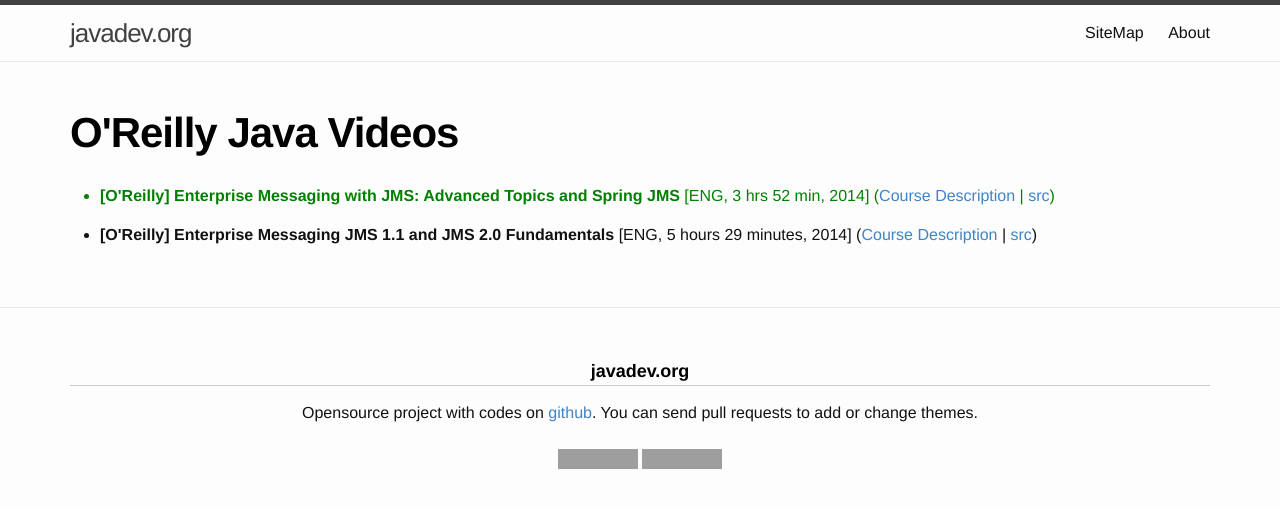
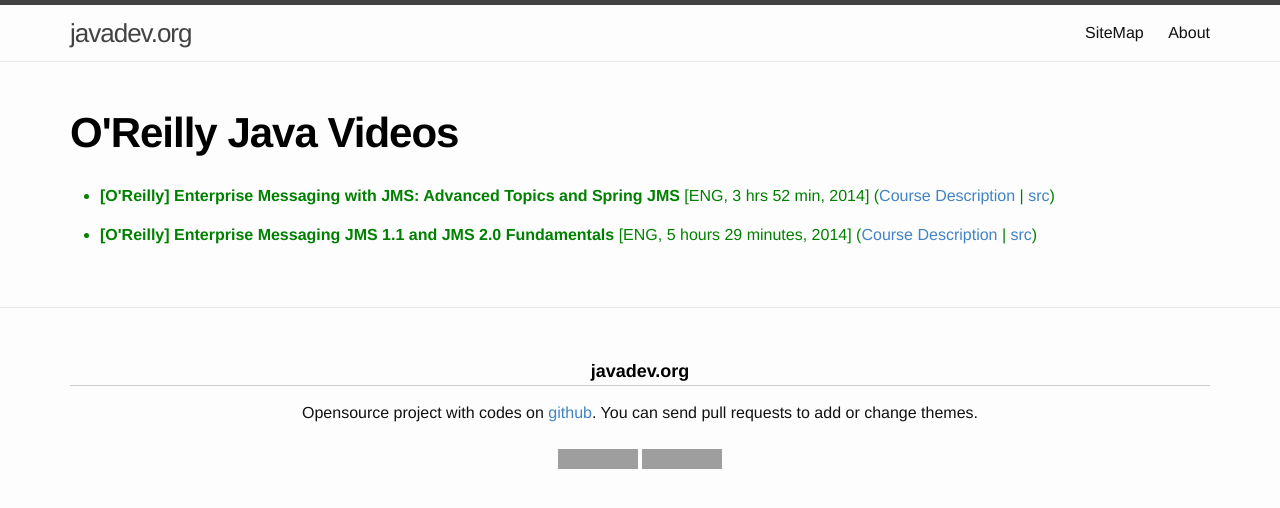
Before and after one commit to webmakaka/javadev.org, a Jekyll site: the page built from website/library/collections/video/paid/oreilly.md, in a window 1280 px wide. Shown: the top 508 px of the page. Built offline with Jekyll 4.4.1, drawn with Linux system fonts in a browser that asks for light colours; grey boxes are pictures that could not be loaded.

Commit message:
Update oreilly.md

```diff
--- a/website/library/collections/video/paid/oreilly.md
+++ b/website/library/collections/video/paid/oreilly.md
@@ -6,6 +6,6 @@
 
 <ul>
 	<li style="color:green"><strong>[O'Reilly] Enterprise Messaging with JMS: Advanced Topics and Spring JMS</strong> [ENG, 3 hrs 52 min, 2014] (<a href="http://shop.oreilly.com/product/0636920034865.do">Course Description</a> | <a href="https://github.com/javadev-org/Enterprise-Messaging-with-JMS-Advanced-Topics-and-Spring-JMS">src</a>)</li>
-	<li><strong>[O'Reilly]  Enterprise Messaging JMS 1.1 and JMS 2.0 Fundamentals </strong> [ENG, 5 hours 29 minutes, 2014] (<a href="http://shop.oreilly.com/product/0636920034698.do">Course Description</a> | <a href="https://github.com/javadev-org/Enterprise-Messaging-JMS-1.1-and-JMS-2.0-Fundamentals">src</a>)</li>
+	<li style="color:green"><strong>[O'Reilly]  Enterprise Messaging JMS 1.1 and JMS 2.0 Fundamentals </strong> [ENG, 5 hours 29 minutes, 2014] (<a href="http://shop.oreilly.com/product/0636920034698.do">Course Description</a> | <a href="https://github.com/javadev-org/Enterprise-Messaging-JMS-1.1-and-JMS-2.0-Fundamentals">src</a>)</li>
 
 </ul>
```
